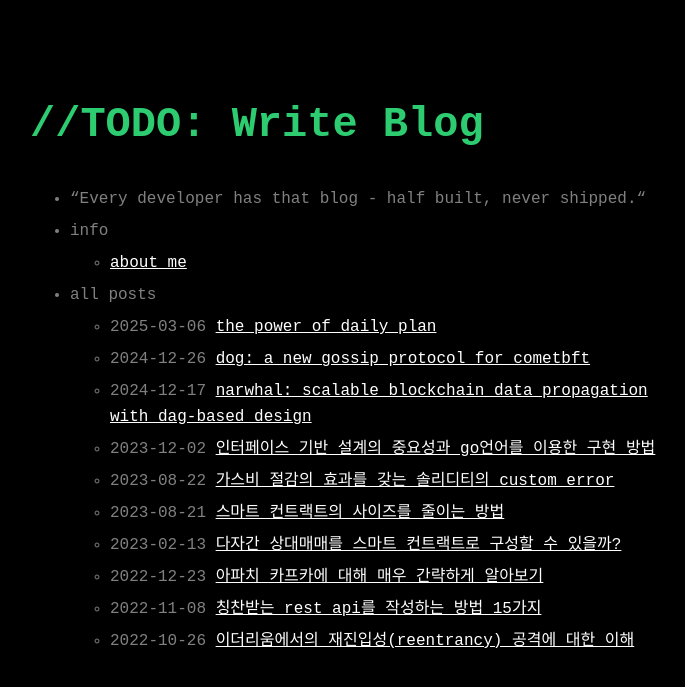
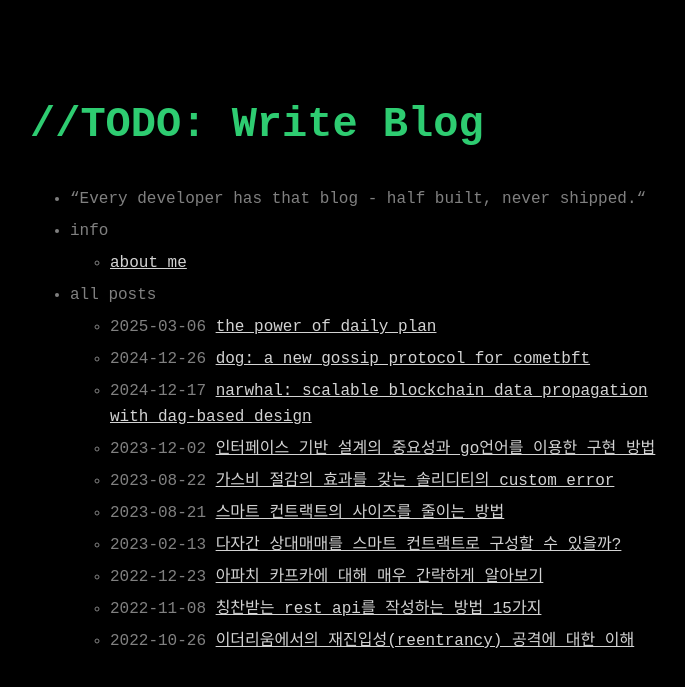
Before and after one commit to wnjoon/wnjoon.github.io, a Jekyll site: the page built from index.md, in a window 1280 px wide. Shown: the top 687 px of the page, without its empty margins (290-975 px from the left). Built offline with Jekyll 4.4.1, drawn with Linux system fonts in a browser that asks for light colours; some web fonts are replaced.

Commit message:
feat: update css

```diff
--- a/_sass/no-style-please.scss
+++ b/_sass/no-style-please.scss
@@ -57,9 +57,13 @@
 
 p { margin: 1rem 0; }
 
-a { color: white; }
+a {
+  // color: white;
+  color: lightgrey;
+}
 a:hover {
-  color: skyblue;
+  // color: skyblue;
+  color: orangered;
 }
 
 li {
```
Also changed, not shown: 2 other files.
